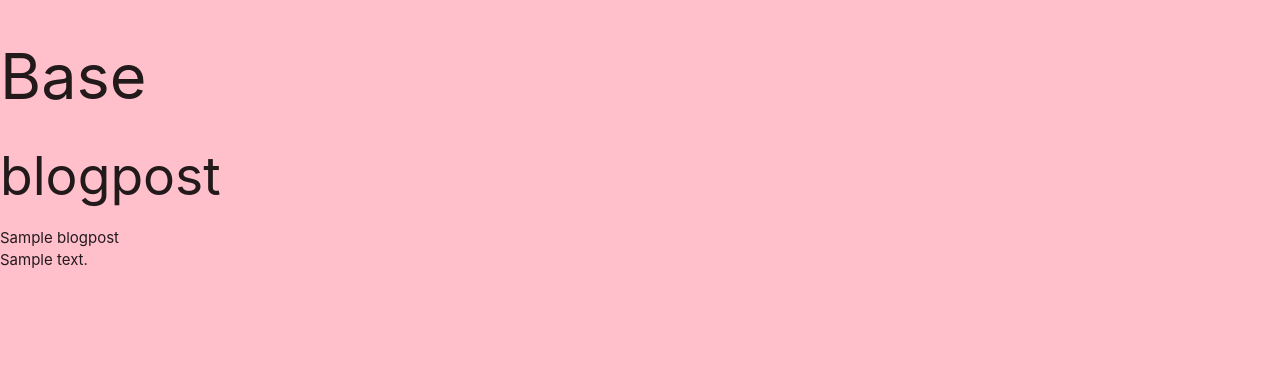
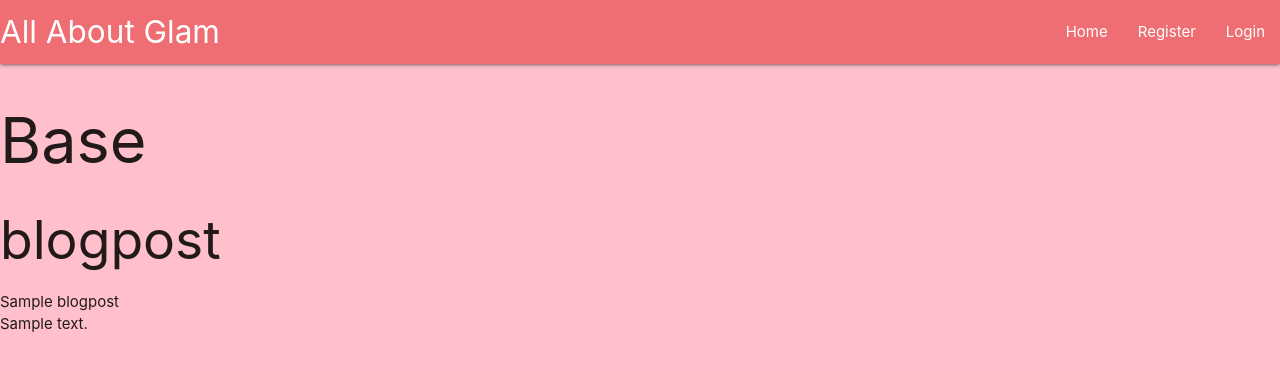
Before and after one commit to Vasileia-Apostolou/all_about_glam_blog, a Flask app: page / in a window 1280 px wide. Shown: the top 371 px of the page. Run offline with Flask 2, Linux system fonts and the light colour scheme; a database or web service that is not in the repository returns one stand-in record (values such as "Sample title"); some libraries are stand-ins or nearby versions.

Commit message:
Add Materialize Navbar and Sidenav

```diff
--- a/static/js/script.js
+++ b/static/js/script.js
@@ -0,0 +1,3 @@
+ $(document).ready(function(){
+    $('.sidenav').sidenav();
+  });
--- a/templates/base.html
+++ b/templates/base.html
@@ -12,6 +12,26 @@
 </head>
 <body>
 
+<header>
+	<nav class="nav-extended">
+		<div class="nav-wrapper">
+			<a href="{{ url_for('blog_posts') }}" class="brand-logo">All About Glam</a>
+			<a href="#" data-target="mobile-demo" class="sidenav-trigger"><i class="fas fa-bars"></i></a>
+			<ul class="right hide-on-med-and-down">
+				<li><a href="{{ url_for('blog_posts') }}">Home</a></li>
+				<li><a href="register.html">Register</a></li>
+				<li><a href="login.html">Login</a></li>
+			</ul>
+		</div>
+	</nav>
+
+	<ul class="sidenav" id="mobile-demo">
+        <li><h4 class="center-align">All About Glam</h4></li>
+		<li><a href="{{ url_for('blog_posts') }}">Home</a></li>
+		<li><a href="register.html">Register</a></li>
+		<li><a href="login.html">Login</a></li>
+	</ul>
+</header>
 <h1>Base</h1>
     {% block content %}
     {% endblock%}
```
Also changed, not shown: static/css/style.css (line endings or trailing spaces).
